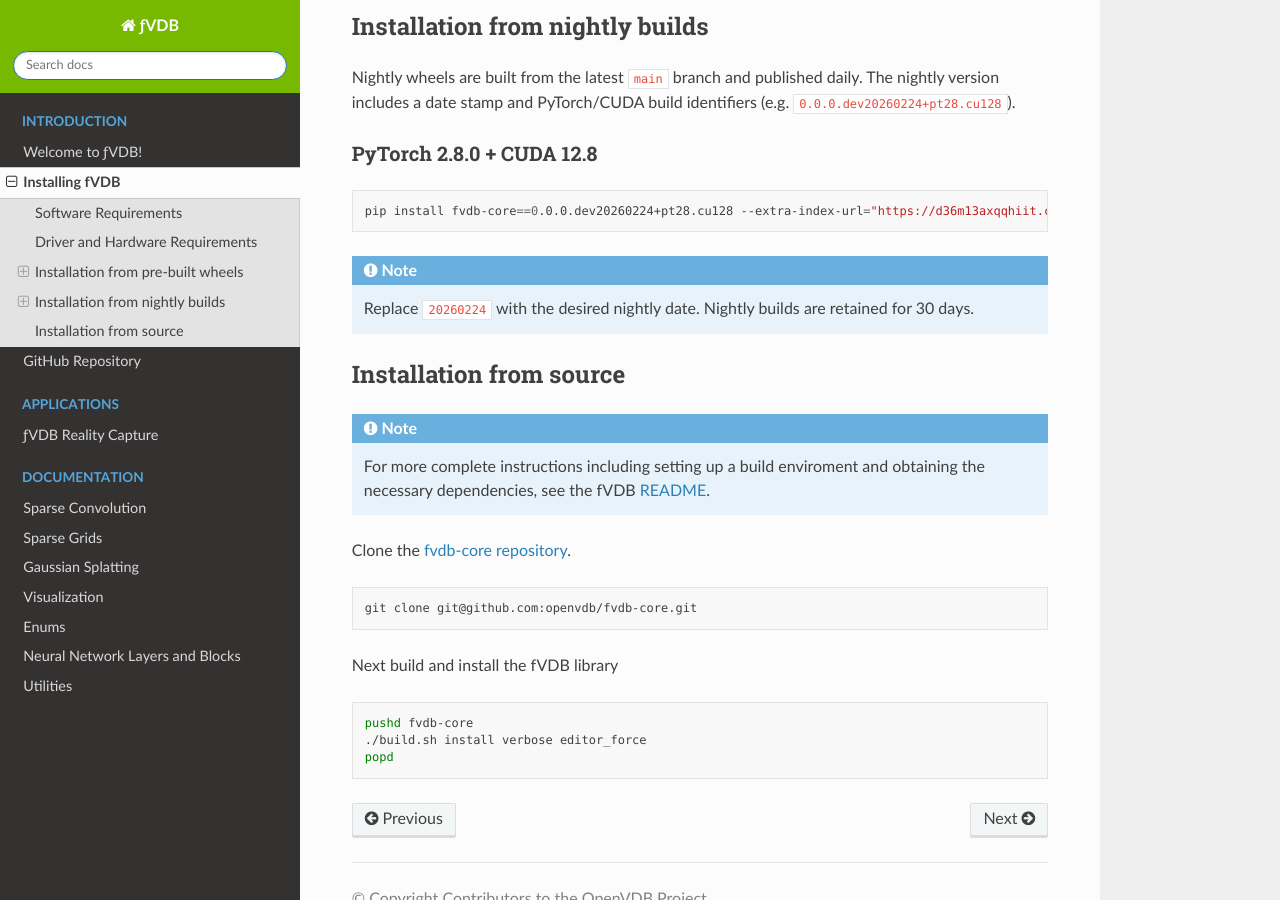
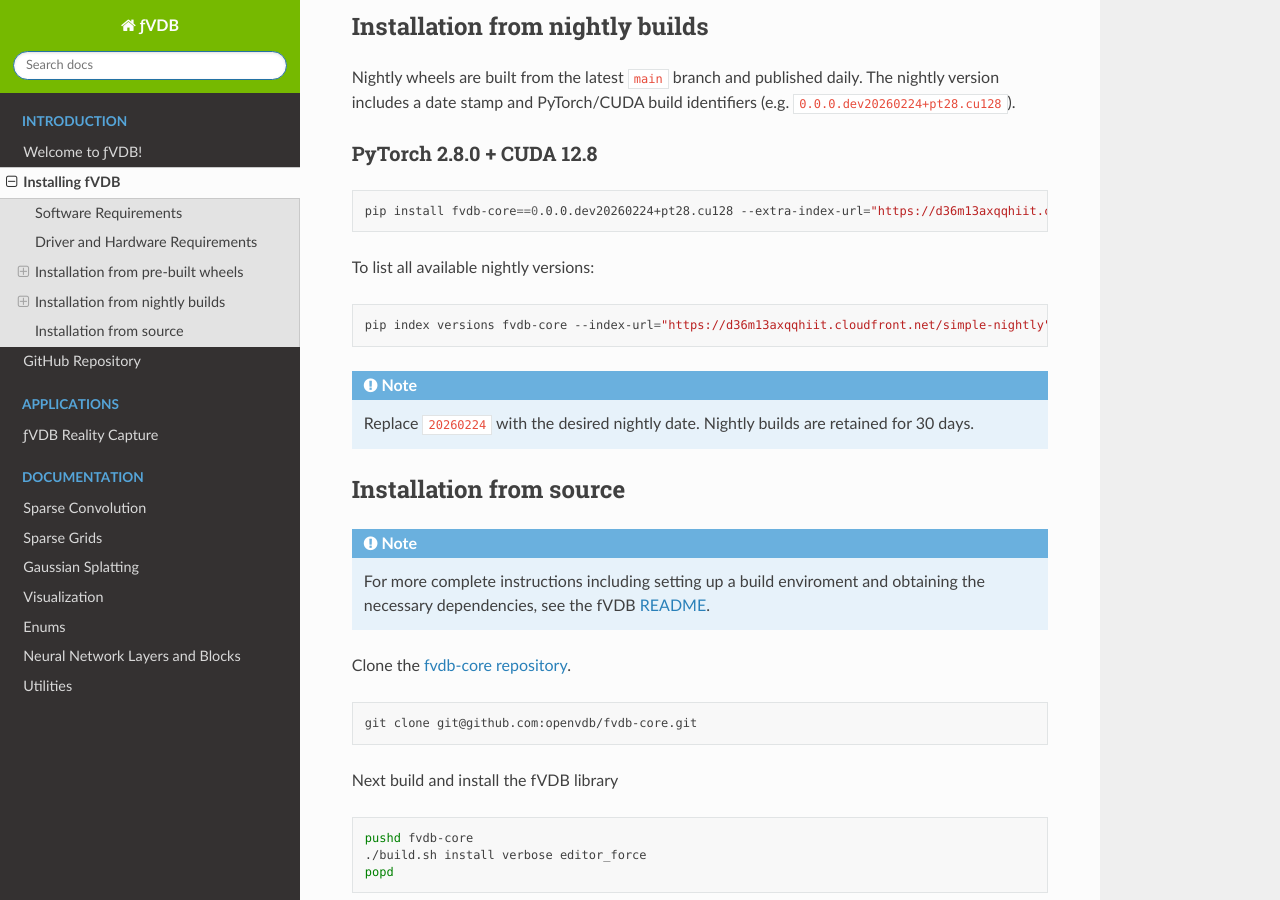
Before and after one commit to openvdb/fvdb-core, a Sphinx documentation site: the page built from docs/installation.rst, in a window 1280 px wide and 900 px high, scrolled down 882 px. Built offline with Sphinx 7.4.7 and the Read the Docs theme 3.1.0, drawn with Linux system fonts in a browser that asks for light colours; pages that are not in the unit, such as notebooks, are missing from menus.

Commit message:
list
Signed-off-by: Jonathan Swartz <jonathan@jswartz.info>

```diff
--- a/docs/installation.rst
+++ b/docs/installation.rst
@@ -56,6 +56,12 @@
 
     pip install fvdb-core==0.0.0.dev20260224+pt28.cu128 --extra-index-url="https://d36m13axqqhiit.cloudfront.net/simple-nightly" torch==2.8.0 --extra-index-url https://download.pytorch.org/whl/cu128
 
+To list all available nightly versions:
+
+.. code-block:: bash
+
+    pip index versions fvdb-core --index-url="https://d36m13axqqhiit.cloudfront.net/simple-nightly" --pre
+
 .. note::
 
     Replace ``20260224`` with the desired nightly date. Nightly builds are retained for 30 days.
```
